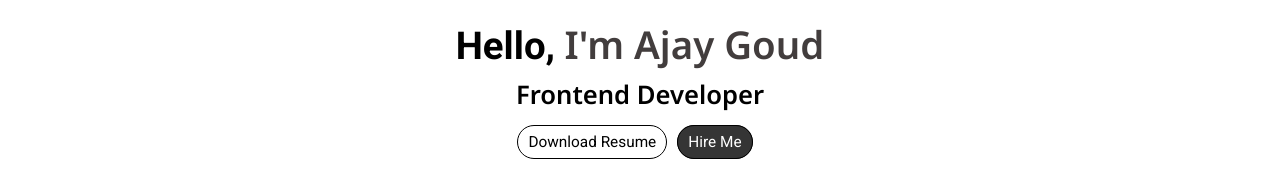
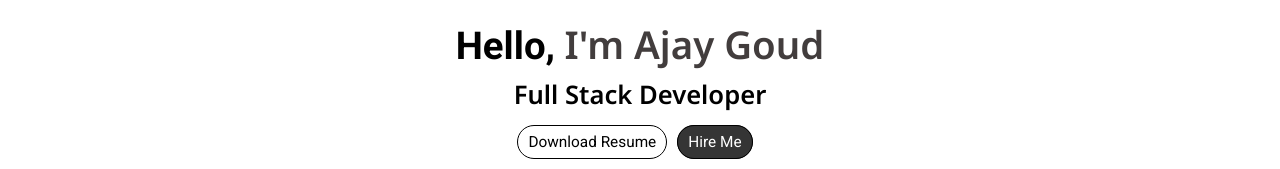
Before and after one commit to JayGoud7/Ajay-Portfolio, a React (Create React App) app: page / in a window 1280 px wide. Shown: the part 524-693 px from the top of the page. Built offline with nearby package versions, Linux system fonts and the light colour scheme; a web font is replaced by a local one.

Commit message:
Change job title from 'Frontend Developer' to 'Full Stack Developer'

```diff
--- a/src/components/header/Header.js
+++ b/src/components/header/Header.js
@@ -72,7 +72,7 @@ function Header() {
         <h1 ref={uRef1}>
           Hello, <span>I'm Ajay Goud</span>
         </h1>
-        <h2 ref={uRef2}>Frontend Developer</h2>
+        <h2 ref={uRef2}>Full Stack Developer</h2>
         <div ref={uRef3} className="anc-button">
           <a href="#44">Download Resume</a>
           <a rel="noreferrer" target="_blank" href="https://in.linkedin.com/in/ajaydev01">Hire Me</a>
```
